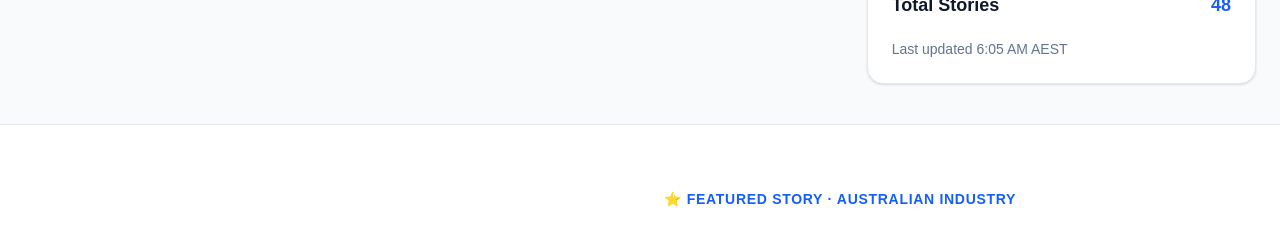
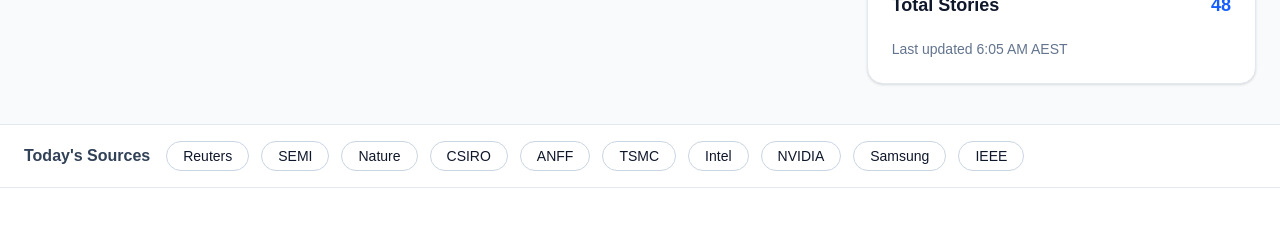
Before and after one commit to Ants-siaa/SIAA-site, a Next.js app: page /intelligence in a window 1280 px wide. Shown: the part 920-1151 px from the top of the page. Built offline with nearby package versions, Linux system fonts and the light colour scheme.

Commit message:
Update page.tsx

```diff
--- a/app/intelligence/page.tsx
+++ b/app/intelligence/page.tsx
@@ -3,6 +3,7 @@ import FeaturedStory from "@/components/FeaturedStory";
 import IntelligenceCategory from "@/components/IntelligenceCategory";
 import BriefingHeader from "@/components/BriefingHeader";
 import IntelligenceDashboard from "@/components/IntelligenceDashboard";
+import SourceRibbon from "@/components/SourceRibbon";
 
 export default function IntelligencePage() {
   return (
@@ -18,6 +19,7 @@ export default function IntelligencePage() {
       <IntelligenceDashboard
   updated="6:05 AM AEST"
 />
+      <SourceRibbon />
 
       <FeaturedStory
   title="Queensland Strengthens Australia's Semiconductor Capability"
```
